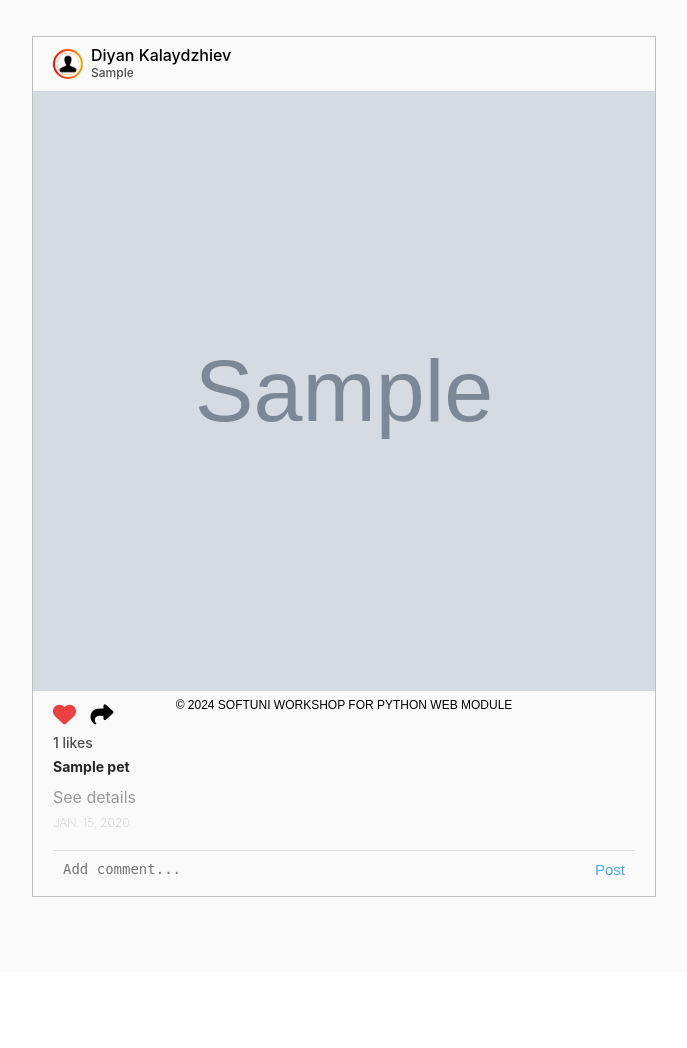
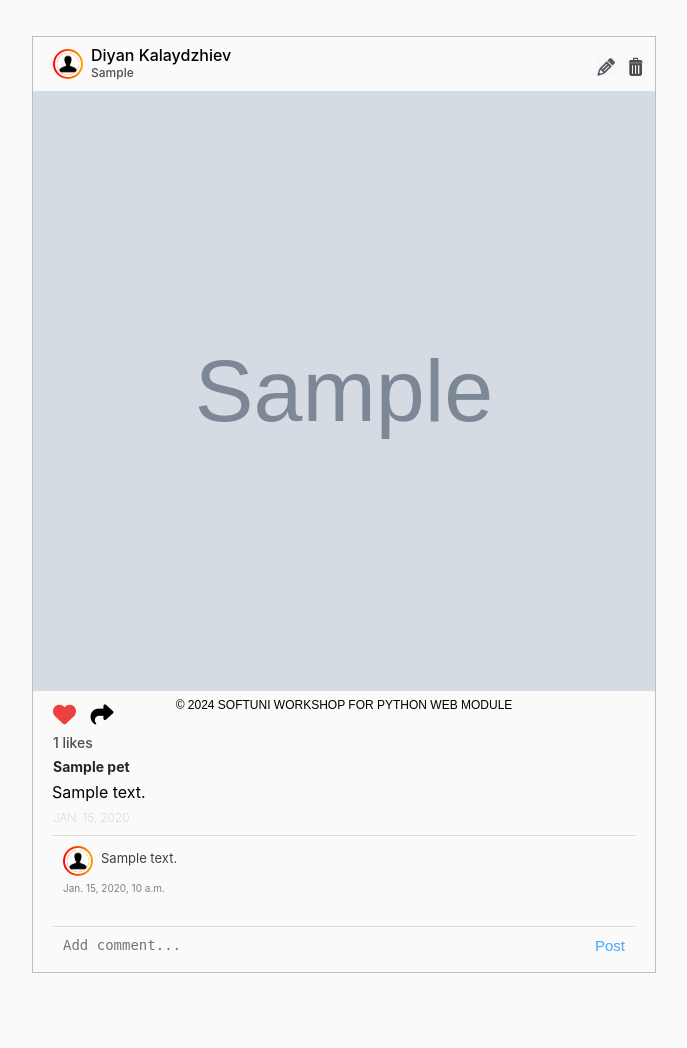
Before and after one commit to Stoyan-Rusev/petstagram, a Django app: page /photos/1/ in a window 1280 px wide. Shown: the part 87-1135 px from the top of the page, without its empty margins (296-983 px from the left). Before the commit the page ends 984 px from the top, so only its background shows below. Run offline with Django 5.2, Linux system fonts and the light colour scheme; tables that the repository leaves empty hold one stand-in row (values such as "Sample post"); grey boxes marked "Sample" are stand-in pictures.

Commit message:
feat: Visualizing related comments in the photo details page

```diff
--- a/petstagram/common/models.py
+++ b/petstagram/common/models.py
@@ -4,6 +4,12 @@ from petstagram.photos.models import Photo
 
 
 class Comment(models.Model):
+    class Meta:
+        indexes = [
+            models.Index(fields=['date_and_time_of_production']),
+        ]
+        ordering = ['-date_and_time_of_production']
+
     comment_text = models.CharField(
         max_length=300
     )
--- a/petstagram/common/urls.py
+++ b/petstagram/common/urls.py
@@ -6,4 +6,5 @@ urlpatterns = [
     path('', views.home_page, name='home-page'),
     path('like_photo/<int:photo_id>', views.like_unlike_photo, name='like-photo'),
     path('share/<int:pk>', views.copy_link_to_clipboard, name='share'),
+    path('add_comment/<int:photo_id>', views.add_comment, name='add-comment'),
 ]
--- a/petstagram/photos/views.py
+++ b/petstagram/photos/views.py
@@ -10,9 +10,13 @@ def add_photo(request):
 
 def photo_details(request, pk: int):
     photo = get_object_or_404(Photo, pk=pk)
+    likes = photo.likes.all()
+    comments = photo.comment_set.all()
 
     context = {
         'photo': photo,
+        'likes': likes,
+        'comments': comments,
     }
 
     return render(request, 'photos/photo-details-page.html', context)
--- a/templates/common/pet-post.html
+++ b/templates/common/pet-post.html
@@ -28,6 +28,21 @@
                     <span>{{ photo.location }}</span>
                 {% endif %}
 
+                {% if photo_page %}
+                    <div class="edit-delete-btns">
+                        <!-- Link to Edit Pet Photo Page -->
+                        <a href="#">
+                            <img class="edit-img" src="{% static '/images/edit-pen-icon-6.jpg' %}"
+                                 alt="edit button">
+                        </a>
+
+                        <!-- Link to Delete Pet Photo Page -->
+                        <a href="#">
+                            <img class="bin-img" src="{% static '/images/icon-remove-22.jpg' %}"
+                                 alt="bin button">
+                        </a>
+                    </div>
+                {% endif %}
             </h3>
         </div>
     </div>
@@ -55,37 +70,66 @@
             </div>
         </div>
 
-        <p class="likes">{{ photo.likes.count }} likes</p>
+        <p class="likes">{{ likes.count }} likes</p>
 
         {% for pet in photo.tagged_pets.all %}
-            <a href="{% url 'pet-details' pet.name pet.slug %}">
+            <a href="{% url 'pet-details' 'username' pet.slug %}">
             <p class="message">
                 <b>{{ pet.name }}</b>
             </p>
         </a>
         {% endfor %}
 
-        <a href="{% url 'photo-details' photo.pk %}">
-            <h4 class="details">See details</h4>
-        </a>
+        {% if photo_page %}
+            <p class="pet-details">{{ photo.description }}</p>
+        {% else %}
+            <a href="{% url 'photo-details' photo.pk %}">
+                <h4 class="details">See details</h4>
+            </a>
+        {% endif %}
 
-        <!-- Date of Publication -->
         <h5 class="postTime">{{ photo.date_of_publication }}</h5>
 
-        <!-- Start Add Comments Section -->
+        {% if photo_page %}
+        {% for comment in comments %}
+        <div class="comments">
+            <div class="top">
+                <div class="userDetails">
+                    <div class="comment-data">
+                        <div class="profilepic">
+                            <div class="profile_img">
+                                <div class="image">
+                                    {% if comment.user.profile.profile_picture %}
+                                        <img src="{{ comment.user.profile.profile_picture }}" alt="img8">
+                                    {% else %}
+                                        <img src="{% static 'images/person.png' %}" alt="img8">
+                                    {% endif %}
+                                </div>
+                            </div>
+                        </div>
+                        <p>
+{#                            <a href="{% url 'profile-details' comment.user.pk %}">{{ comment.user.profile.get_full_name }}</a>#}
+                            {{ comment.comment_text }}
+                        </p>
+                    </div>
+                    <span>{{ comment.date_and_time_of_production }}</span>
+                </div>
+            </div>
+        </div>
+        {% endfor %}
+        {% endif %}
+
         <div class="addComments">
 
-            <!-- Start Add Comments Form -->
-            <form method="post" action="#">
+            <form method="post" action="{% url 'add-comment' photo.id %}">
+                {% csrf_token %}
                 <label for="id_body">Body:</label>
                 <textarea name="body" cols="40" rows="10" placeholder="Add comment..." maxlength="300"
                           required="" id="id_body"></textarea>
                 <button type="submit">Post</button>
             </form>
-            <!-- End Add Comments Form -->
 
         </div>
-        <!-- End Add Comments Section -->
 
     </div>
 </div>
--- a/templates/photos/photo-details-page.html
+++ b/templates/photos/photo-details-page.html
@@ -2,7 +2,7 @@
 {% block content %}
 <div class="container">
     <div class="col-9">
-       {% include 'common/pet-post.html' %}
+       {% include 'common/pet-post.html' with photo_page=True %}
     </div>
 </div>
 {% endblock %}
```
Also changed, not shown: petstagram/common/forms.py (added, +9 -0 lines), petstagram/common/views.py (+9 -1 lines), petstagram/common/migrations/0003_alter_comment_options_and_more.py (added).
